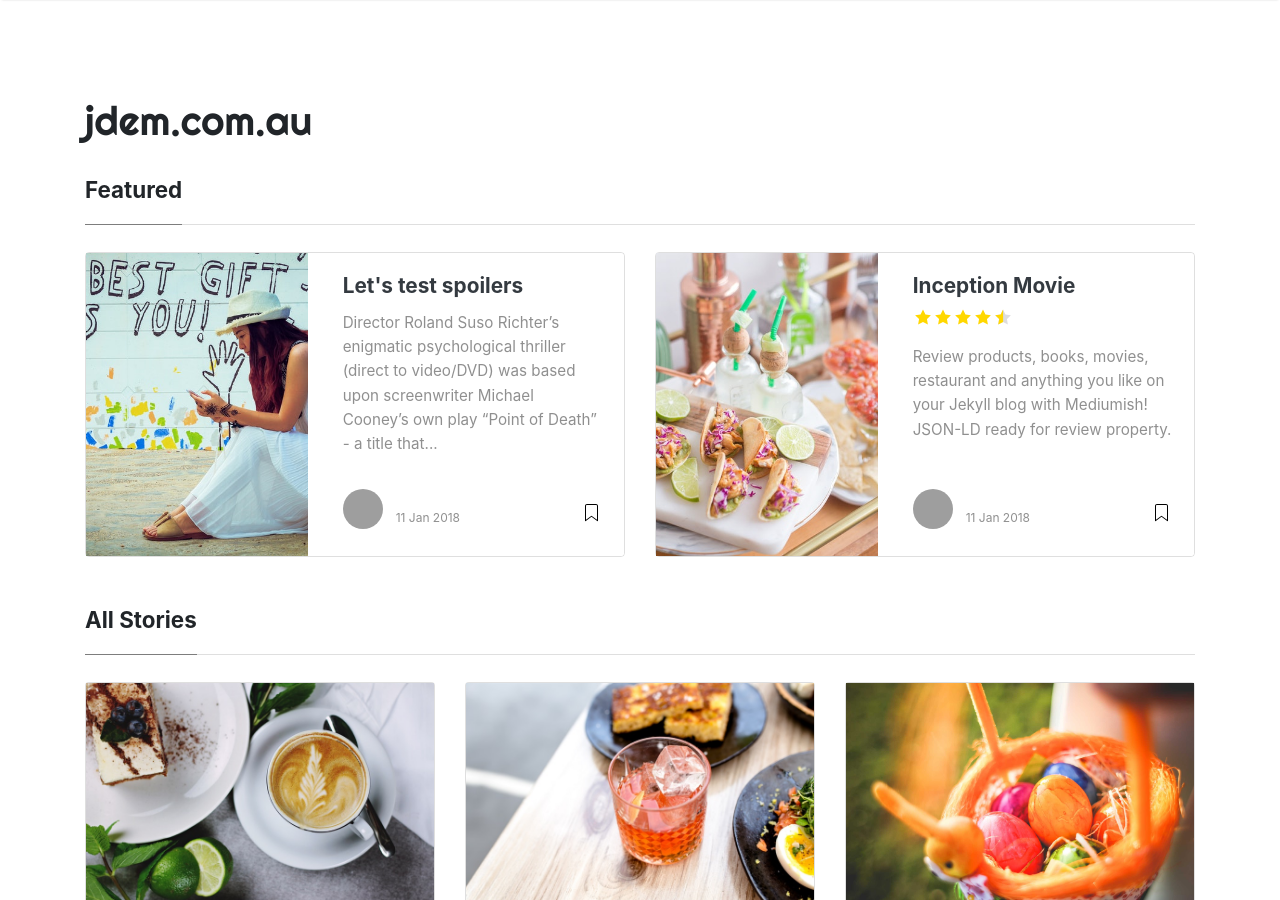
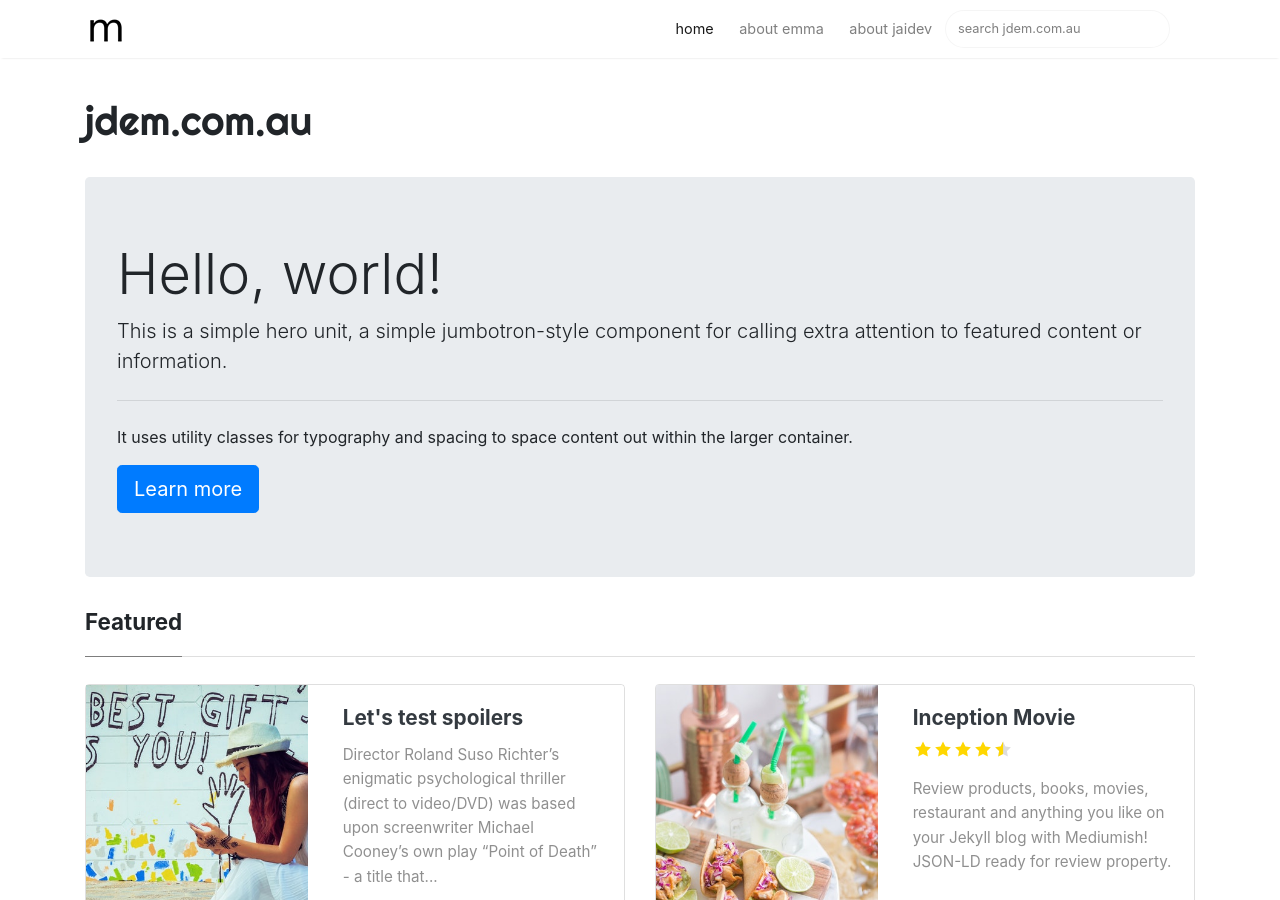
Before and after one commit to jdemau/jdem.com.au, a Jekyll site: the page built from index.html, in a window 1280 px wide and 900 px high. Built offline with Jekyll 4.4.1, drawn with Linux system fonts in a browser that asks for light colours; nearby versions of some CDN libraries; the list of posts is cut into pages by our own code; grey boxes are pictures that could not be loaded.

Commit message:
add demo jumbotron

```diff
--- a/index.html
+++ b/index.html
@@ -4,6 +4,15 @@
 ---
 
 {% if page.url == "/" %}
+
+<section class="jumbotron">
+    <h1 class="display-4">Hello, world!</h1>
+    <p class="lead">This is a simple hero unit, a simple jumbotron-style component for calling extra attention to featured content or information.</p>
+    <hr class="my-4">
+    <p>It uses utility classes for typography and spacing to space content out within the larger container.</p>
+    <a class="btn btn-primary btn-lg" href="#" role="button">Learn more</a>
+</section>
+
 
 <!-- Featured
 ================================================== -->
```
